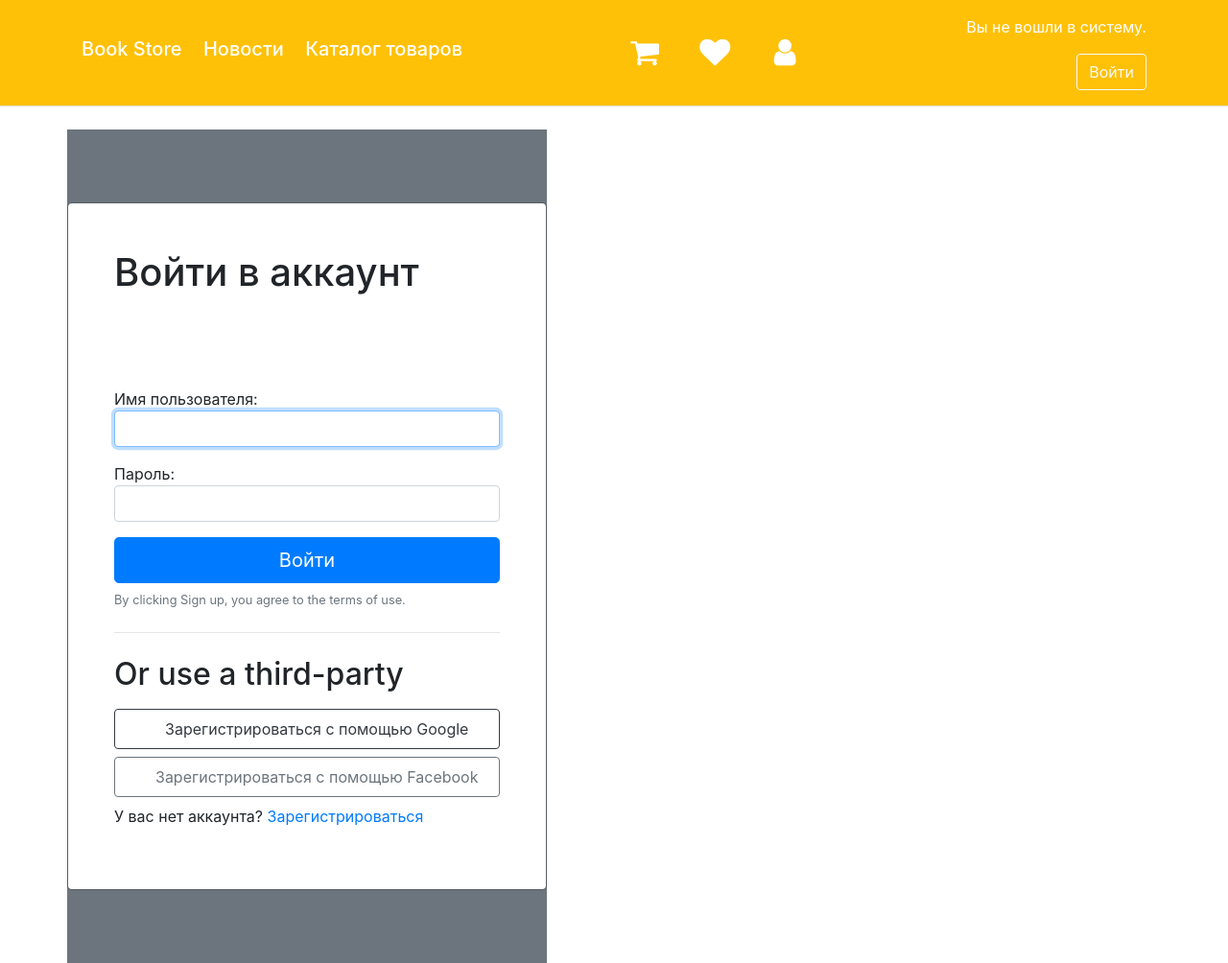
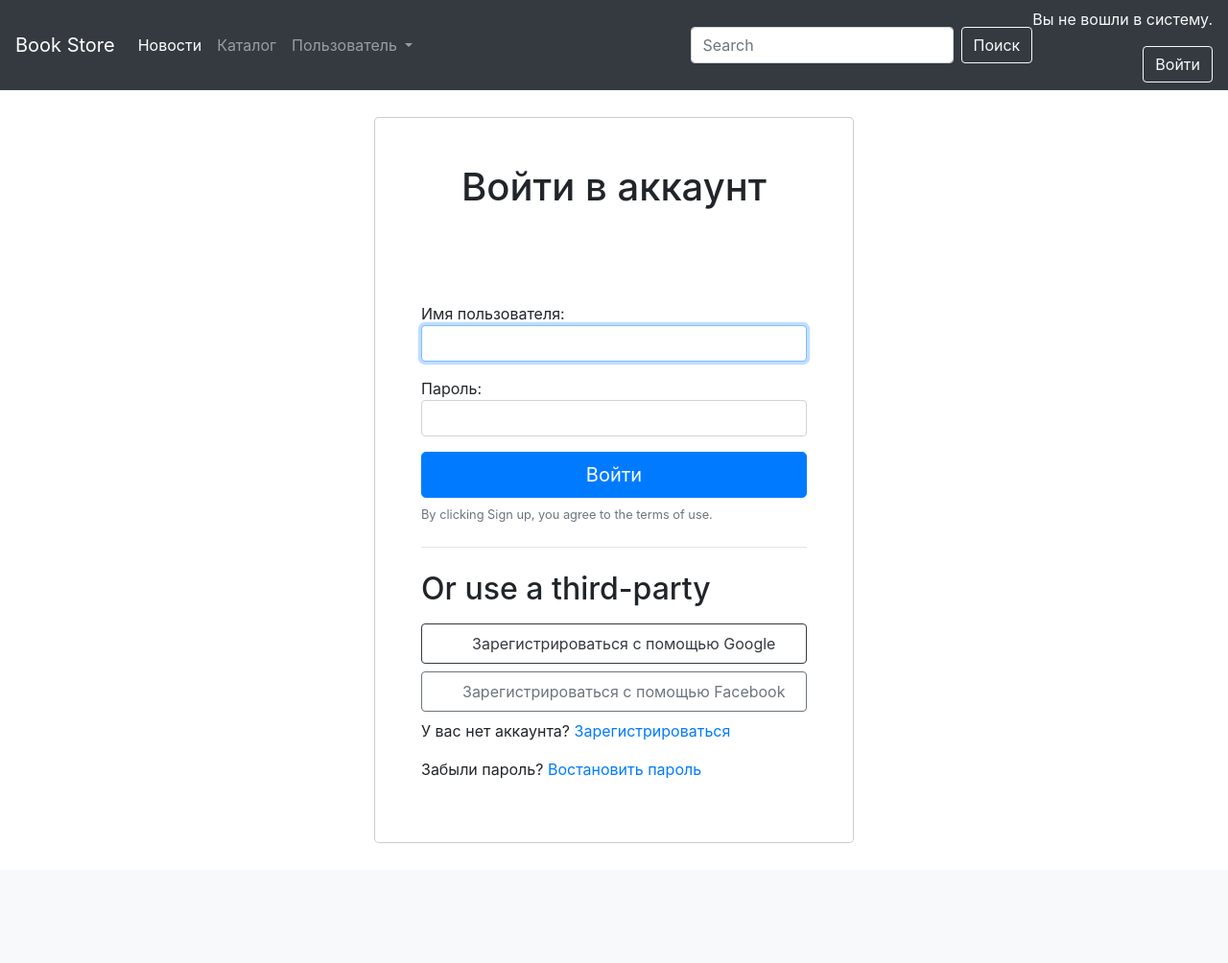
Before and after one commit to DaryaSiv/pain, a Django app: page /myapp/login/ in a window 1280 px wide. Shown: the whole page at 96% size. After the commit the page ends 879 px from the top, so only its background shows below. Run offline with Django 4.2, Linux system fonts and the light colour scheme; some libraries are stand-ins or nearby versions.

Commit message:
Нормальное

```diff
--- a/mysite/myapp/urls.py
+++ b/mysite/myapp/urls.py
@@ -18,6 +18,7 @@ from django.urls import path, include
 from myapp import views
 from django.conf import settings
 from django.conf.urls.static import static
+from django.contrib.auth import views as auth_views
 from .views import CustomLogin, CustomLogout
 from django.conf import settings
 from myapp import models
@@ -32,8 +33,18 @@ urlpatterns = [
     path('index', views.index, name='index'),
     path('register/', views.register, name='register'),
 
-    path('login/', views.CustomLogin.as_view(), name='login'),
+    path('login/', views.CustomLogin.as_view(), name='custom_login'),
     path('logout/', views.CustomLogout.as_view(), name='logout'),
+
+    path("reset_password/", auth_views.PasswordResetView.as_view(),
+           name='reset_password',),
+    path("reset_password_sent/", auth_views.PasswordResetDoneView.as_view(),
+           name='reset_password_done',),
+    path("reset/<uidb64>/<token>/", auth_views.PasswordResetConfirmView.as_view(),
+           name='reset_password_confirm',),
+    path("reset_password_complete/", auth_views.PasswordResetCompleteView.as_view(),
+           name='reset_password_complete',),
+
 
     # ссылки для сущности Книга
     path('books/new', views.add_new_book, name="add_new_book"),
--- a/mysite/mysite/urls.py
+++ b/mysite/mysite/urls.py
@@ -19,4 +19,5 @@ from django.views.generic import TemplateView
 urlpatterns = [
     path('admin/', admin.site.urls),
     path('myapp/', include('myapp.urls')),
+    path('account/', include("django.contrib.auth.urls"))
 ]
--- a/mysite/templates/layout.html
+++ b/mysite/templates/layout.html
@@ -3,7 +3,7 @@
 <link rel="stylesheet" type="text/css" href="/static/css/main.css?v=1" />
 <link rel="stylesheet" href="https://cdnjs.cloudflare.com/ajax/libs/font-awesome/4.7.0/css/font-awesome.min.css">
 
-<header class="d-flex flex-wrap justify-content-center py-3 mb-4 border-bottom bg-warning">
+<!--<header class="d-flex flex-wrap justify-content-center py-3 mb-4 border-bottom bg-warning">
     <div class="container">
       <div class="d-flex flex-wrap align-items-center justify-content-between">
         <h4>
@@ -14,7 +14,7 @@
         </h4>
         <ul class="nav col-12 col-lg-auto me-lg-auto mb-2 mb-md-0">
 
-           <!-- Icons -->
+
 
           <li class="nav-item me-3 me-lg-0">
             <a class="nav-link" href="#">
@@ -26,11 +26,17 @@
               <i class="fa fa-fw fa-heart text-white fa-2x"></i>
             </a>
           </li>
-          <!-- Icon dropdown -->
+
           <li class="nav-item me-3 me-lg-0">
-            <a  type='button' class="nav-link" href="{% url 'login' %}">
-              <i class="fa fa-fw fa-user text-white fa-2x" ></i>
-            </a>
+            {% if user.is_authenticated %}
+              <a  type='button' class="nav-link" href="{% url 'logout' %}">
+                <i class="fa fa-fw fa-user text-white fa-2x" ></i>
+              </a>
+            {% else %}
+              <a  type='button' class="nav-link" href="{% url 'custom_login' %}">
+                <i class="fa fa-fw fa-user text-white fa-2x" ></i>
+              </a>
+            {% endif %}
         </ul>
 
         {% comment %} {% if request.user.groups.all.0.name == 'customer'%}
@@ -46,16 +52,59 @@
         <div class="text-end" style="text-align: right">
           {% if user.is_authenticated %}
             <p class="text-white" >Вы вошли в систему как {{ user.username }}.</p>
-            <a type="button" href='{% url 'logout' %}' class="btn btn-outline-light me-2">Выйти</a>
+            <a type="button" href="{% url 'logout' %}" class="btn btn-outline-light me-2">Выйти</a>
           {% else %}
             <p class="text-white">Вы не вошли в систему.</p>
-            <a type="button" href='{% url 'login' %}' class="btn btn-outline-light me-2">Войти</a>
+            <a type="button" href="{% url 'custom_login' %}" class="btn btn-outline-light me-2">Войти</a>
           {% endif %}
 
         </div>
       </div>
     </div>
-  </header>
+  </header>-->
+
+  <nav class="navbar navbar-expand-lg navbar-dark bg-dark">
+    <a class="navbar-brand" href="{% url 'index' %}">Book Store</a>
+    <button class="navbar-toggler" type="button" data-toggle="collapse" data-target="#navbarSupportedContent" aria-controls="navbarSupportedContent" aria-expanded="false" aria-label="Toggle navigation">
+      <span class="navbar-toggler-icon"></span>
+    </button>
+
+    <div class="collapse navbar-collapse" id="navbarSupportedContent">
+      <ul class="navbar-nav mr-auto">
+        <li class="nav-item active">
+          <a class="nav-link" href="#">Новости <span class="sr-only">(current)</span></a>
+        </li>
+        <li class="nav-item">
+          <a class="nav-link" href="{% url 'get_all_books' %}">Каталог</a>
+        </li>
+        <li class="nav-item dropdown">
+          <a class="nav-link dropdown-toggle" href="#" id="navbarDropdown" role="button" data-toggle="dropdown" aria-haspopup="true" aria-expanded="false">
+            Пользователь
+          </a>
+          <div class="dropdown-menu" aria-labelledby="navbarDropdown">
+            <a class="dropdown-item" href="#">Корзина</a>
+            <a class="dropdown-item" href="#">Избранное</a>
+        </li>
+        {% comment %} <li class="nav-item">
+          <a class="nav-link disabled" href="#">Вход</a>
+        </li> {% endcomment %}
+
+      </ul>
+      <form class="form-inline my-2 my-lg-0 justify-content-center">
+        <input class="form-control mr-sm-2" type="search" placeholder="Search" aria-label="Search">
+        <button class="btn btn-outline-light my-2 my-sm-0 " type="submit">Поиск</button>
+      </form>
+      <div class="text-end" style="text-align: right">
+        {% if user.is_authenticated %}
+          <p class="text-light" >Вы вошли в систему как {{ user.username }}.</p>
+          <a type="button" href="{% url 'logout' %}" class="btn btn-outline-dark me-2">Выйти</a>
+        {% else %}
+          <p class="text-light">Вы не вошли в систему.</p>
+          <a type="button" href="{% url 'custom_login' %}" class="btn btn-outline-light me-2">Войти</a>
+        {% endif %}
+      </div>
+    </div>
+  </nav>
 
   <script src="https://code.jquery.com/jquery-3.2.1.slim.min.js" integrity="sha384-KJ3o2DKtIkvYIK3UENzmM7KCkRr/rE9/Qpg6aAZGJwFDMVNA/GpGFF93hXpG5KkN" crossorigin="anonymous"></script>
   <script src="https://cdn.jsdelivr.net/npm/popper.js@1.12.9/dist/umd/popper.min.js" integrity="sha384-ApNbgh9B+Y1QKtv3Rn7W3mgPxhU9K/ScQsAP7hUibX39j7fakFPskvXusvfa0b4Q" crossorigin="anonymous"></script>
--- a/mysite/templates/myapp/books/catalog.html
+++ b/mysite/templates/myapp/books/catalog.html
@@ -5,7 +5,7 @@
             {% for book in books %}
                 <div class="col-12 col-sm-6 col-md-4 my-2">
                     <div class="card">
-                        <img class="card-img-top" width="200" height="400" src="/myapp{{book.image.url}}" alt="Card image cap">
+                        <img class="card-img-top img-fluid w-75" src="/myapp{{book.image.url}}" alt="Card image cap">
                         <div class="card-title">
                             <h5 class="card-title" style="text-align:center"; >{{book.name}}</h5>
                         </div>
--- a/mysite/templates/myapp/login.html
+++ b/mysite/templates/myapp/login.html
@@ -1,15 +1,12 @@
 {% extends 'layout.html' %}
-
-
-
 {% load widget_tweaks %}
 
 {% block content %}
-<div class="modal modal-signin position-static d-block bg-secondary py-5" tabindex="-1" role="dialog" id="modalSignin">
+<div class="modal-signin d-block bg-white col align-self-center" tabindex="-1" role="dialog" id="modalSignin" >
     <div class="modal-dialog" role="document">
       <div class="modal-content rounded-4 shadow">
-        <div class="modal-header p-5 pb-4 border-bottom-0">
-          <h1 class="fw-bold mb-0 fs-2">Войти в аккаунт</h1>
+        <div class="modal-header p-5 pb-4 border-bottom-0 justify-content-center">
+          <h1 class="fw-bold mb-0 fs-2 ">Войти в аккаунт</h1>
         </div>
 
         {% comment %} {% for theatre in theatres %}
@@ -39,6 +36,7 @@
             </button>
 
             <p>У вас нет аккаунта? <a href="{% url 'register' %}">Зарегистрироваться</a></p>
+            <p>Забыли пароль? <a href="{% url 'reset_password' %}">Востановить пароль</a></p>
 
           </form>
         </div>
--- a/mysite/templates/myapp/registration.html
+++ b/mysite/templates/myapp/registration.html
@@ -23,10 +23,10 @@
     <button type="submit">register</button>
 </form>   {% endcomment %}
 
-<div class="modal modal-signin position-static d-block bg-secondary py-5" tabindex="-1" role="dialog" id="modalSignin">
+<div class="modal-signin d-block bg-white col align-self-center" tabindex="-1" role="dialog" id="modalSignin">
     <div class="modal-dialog" role="document">
       <div class="modal-content rounded-4 shadow">
-        <div class="modal-header p-5 pb-4 border-bottom-0">
+        <div class="modal-header p-5 pb-4 border-bottom-0 justify-content-center">
           <h1 class="fw-bold mb-0 fs-2">Регистрация</h1>
         </div>
 
@@ -45,7 +45,7 @@
                 {% endfor %}
             </div>
             <button class="w-100 mb-2 btn btn-lg rounded-3 btn-primary" type="submit">Зарегистрироваться</button>
-            <small class="text-muted" style="text-align: center">Нажмите для регистрации аккаунта</small>
+            <small class="text-muted text-self-center">Нажмите для регистрации аккаунта</small>
           </form>
         </div>
       </div>
```
Also changed, not shown: mysite/myapp/models.py (+6 -6 lines), mysite/mysite/settings.py (+9 -0 lines), 1 other file.
